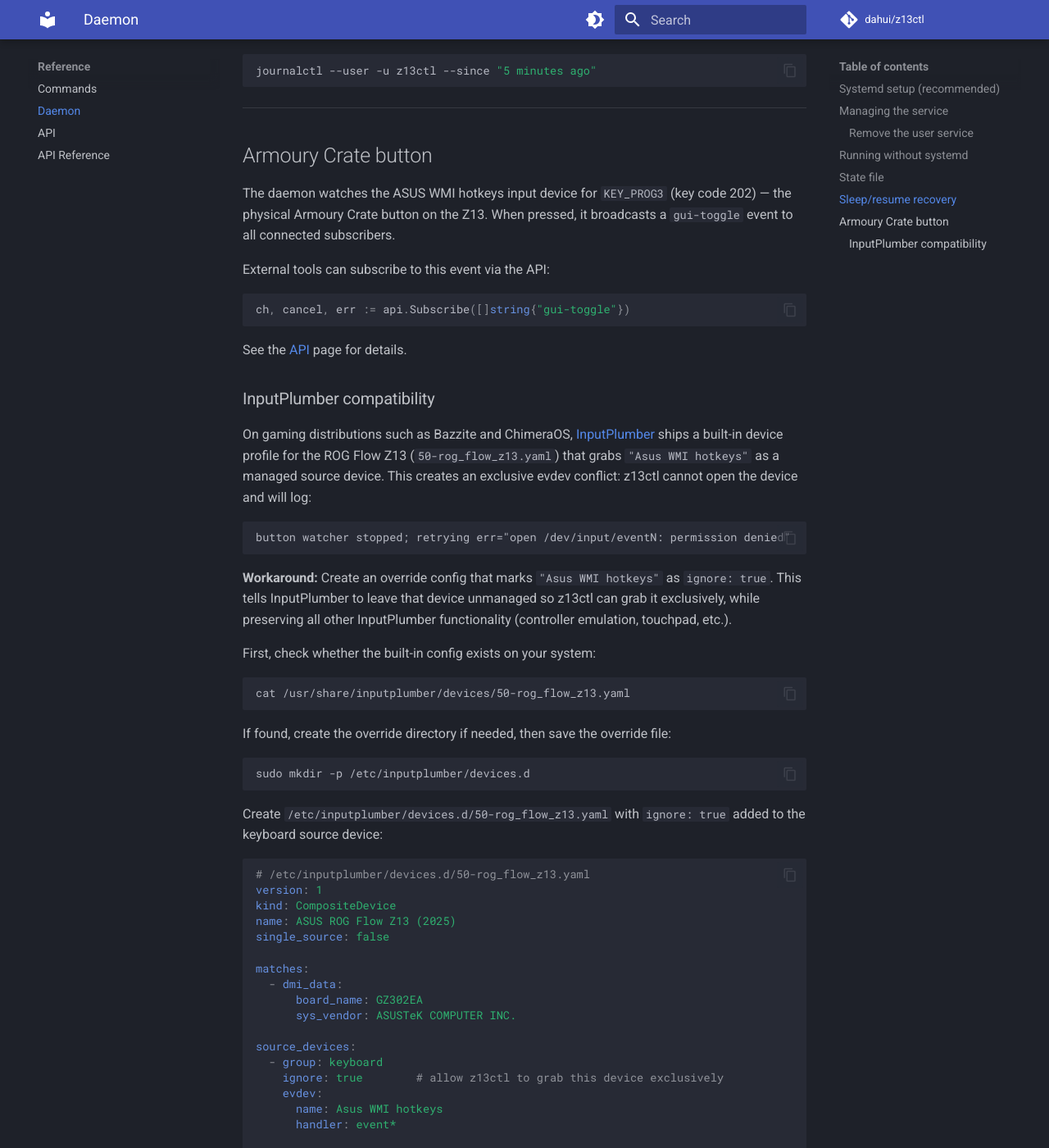
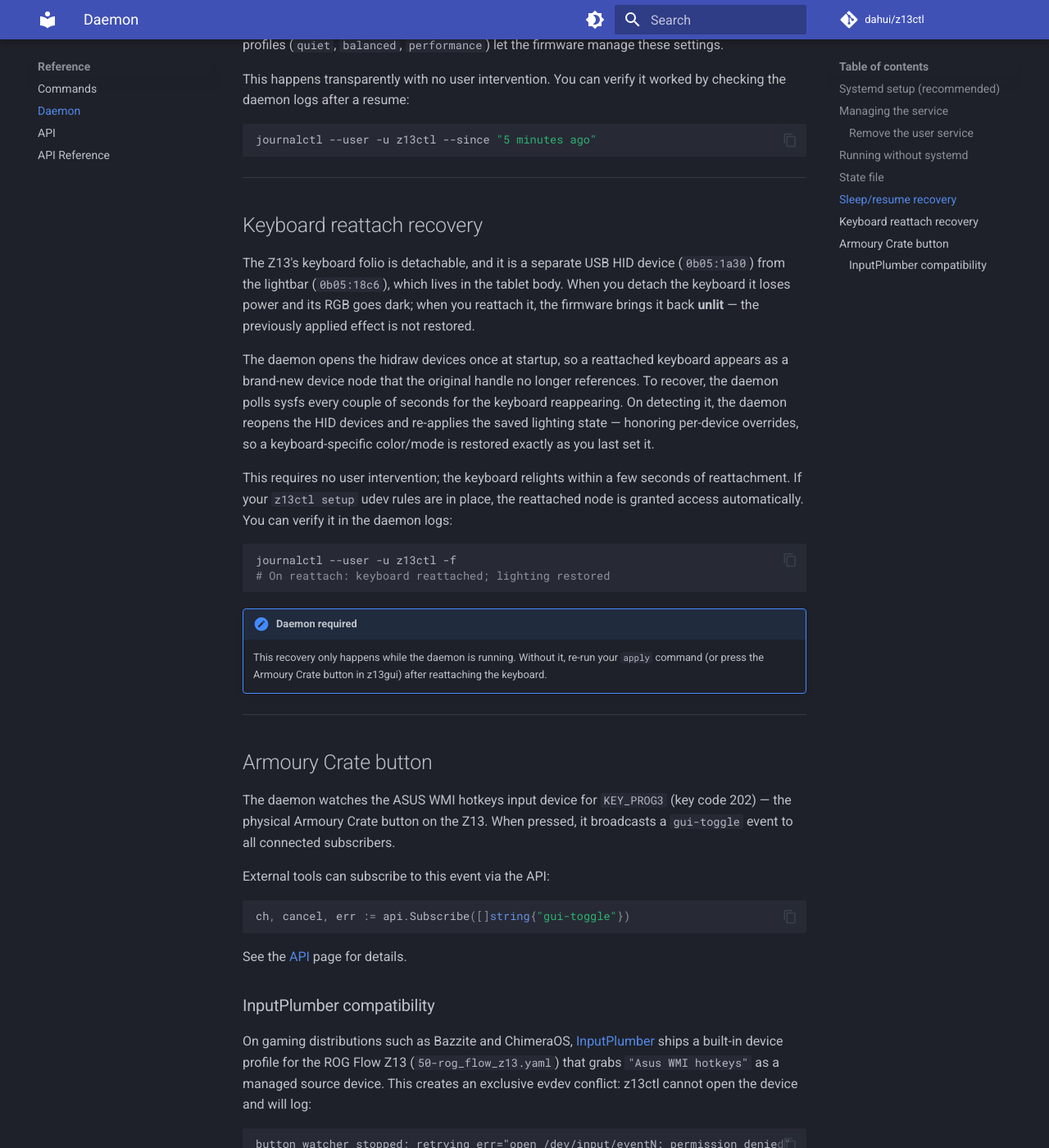
Before and after one commit to dahui/z13ctl, an MkDocs documentation site: the page built from docs/daemon.md, in a window 1280 px wide and 1400 px high, scrolled down 3581 px. Shown: the whole window at 82% size. Built offline with MkDocs 1.6.1 and Material for MkDocs 9.7.7, drawn with Linux system fonts in a browser that asks for light colours; comment, search, counter and statistics services are not loaded; some of the changed text lies outside the part shown.

Commit message:
feat: add code to restore lighting when keyboard is detached/reattached

````diff
--- a/docs/daemon.md
+++ b/docs/daemon.md
@@ -9,6 +9,9 @@
 - **Sleep/resume recovery** — watches for system resume events via D-Bus and
   reapplies lighting and volatile settings (fan curves, TDP, undervolt) that
   are lost during sleep.
+- **Keyboard reattach recovery** — detects the detachable keyboard being removed
+  and reattached, reopens the HID device, and re-applies the saved keyboard
+  lighting (the firmware does not restore it on its own).
 - **HID device ownership** — holds the hidraw devices open continuously so that
   commands arrive instantly rather than waiting to reopen the device each time.
 - **Armoury Crate button events** — captures `KEY_PROG3` (the dedicated Armoury
@@ -166,6 +169,37 @@
 
 ---
 
+## Keyboard reattach recovery
+
+The Z13's keyboard folio is detachable, and it is a separate USB HID device
+(`0b05:1a30`) from the lightbar (`0b05:18c6`), which lives in the tablet body.
+When you detach the keyboard it loses power and its RGB goes dark; when you
+reattach it, the firmware brings it back **unlit** — the previously applied
+effect is not restored.
+
+The daemon opens the hidraw devices once at startup, so a reattached keyboard
+appears as a brand-new device node that the original handle no longer references.
+To recover, the daemon polls sysfs every couple of seconds for the keyboard
+reappearing. On detecting it, the daemon reopens the HID devices and re-applies
+the saved lighting state — honoring per-device overrides, so a keyboard-specific
+color/mode is restored exactly as you last set it.
+
+This requires no user intervention; the keyboard relights within a few seconds of
+reattachment. If your `z13ctl setup` udev rules are in place, the reattached node
+is granted access automatically. You can verify it in the daemon logs:
+
+```sh
+journalctl --user -u z13ctl -f
+# On reattach: keyboard reattached; lighting restored
+```
+
+!!! note "Daemon required"
+    This recovery only happens while the daemon is running. Without it, re-run
+    your `apply` command (or press the Armoury Crate button in z13gui) after
+    reattaching the keyboard.
+
+---
+
 ## Armoury Crate button
 
 The daemon watches the ASUS WMI hotkeys input device for `KEY_PROG3` (key code
````
Also changed, not shown: CLAUDE.md (+16 -0 lines), README.md (+17 -4 lines), docs/commands.md (+8 -0 lines), docs/getting-started.md (+8 -0 lines), docs/index.md (+10 -5 lines), docs/installation.md (+20 -4 lines), 3 other files.
